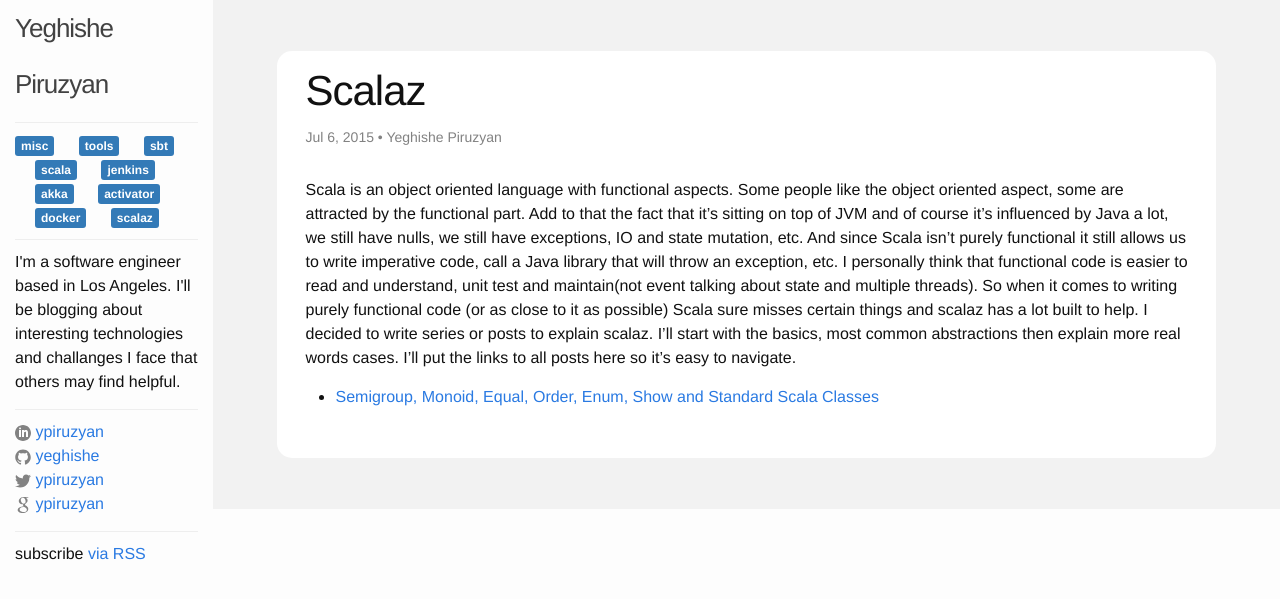
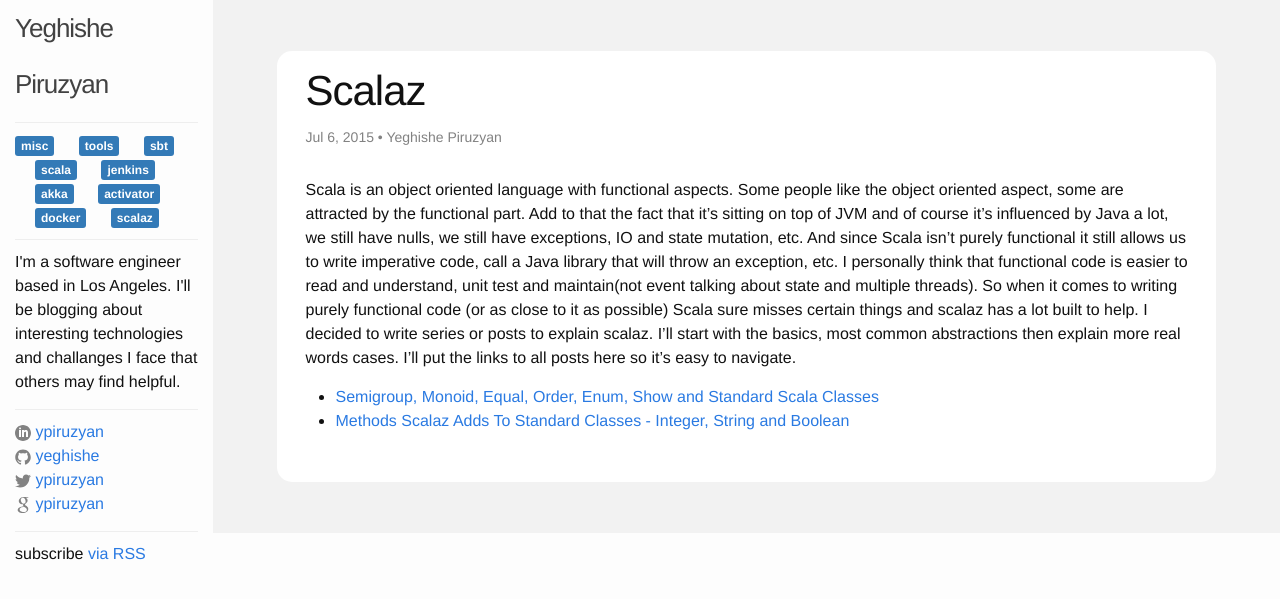
Before and after one commit to yeghishe/yeghishe.github.io, a Jekyll site: the page built from _posts/2015-07-06-scalaz.markdown, in a window 1280 px wide. Shown: the top 599 px of the page. Built offline with Jekyll 4.4.1, drawn with Linux system fonts in a browser that asks for light colours.

Commit message:
new post

```diff
--- a/_posts/2015-07-06-scalaz.markdown
+++ b/_posts/2015-07-06-scalaz.markdown
@@ -18,8 +18,8 @@ I'll put the links to all posts here so it's easy to navigate.
 
 
 * [Semigroup, Monoid, Equal, Order, Enum, Show and Standard Scala Classes]({% post_url 2015-07-06-scalaz-semigroup-monoid-equal-order-enum-show-and-standard-scala-classes %})
+* [Methods Scalaz Adds To Standard Classes - Integer, String and Boolean]({% post_url 2015-07-13-scalaz-methods-scalaz-adds-to-standard-classes-integer-string-boolean %})
 {% comment %}
-* scalaz-methods-scalaz-adds-to-standard-classes-integer-string-boolean
 * scalaz-functor
 * scalaz-apply
 * scalaz-applicative
```
Also changed, not shown: _posts/2015-07-13-scalaz-methods-scalaz-adds-to-standard-classes-integer-string-boolean.markdown (renamed from _drafts/scalaz-methods-scalaz-adds-to-standard-classes-integer-string-boolean.markdown).
